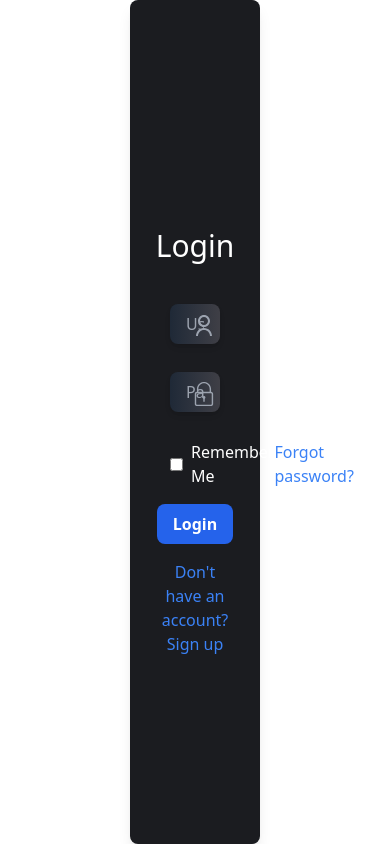
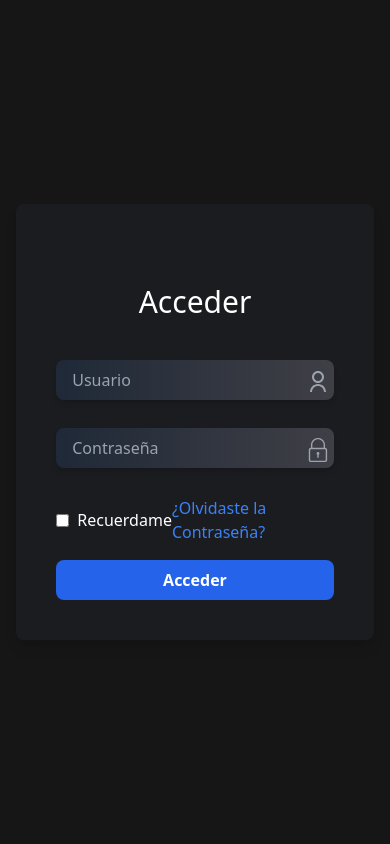
Before and after one commit to VedGarcia/admin-gastos-ingresos, a React (Vite) app: page / in a window 390 px wide. Built offline with nearby package versions, Linux system fonts and the light colour scheme.

Commit message:
Se Agrego Responsive
se aplico el responsive al login

```diff
--- a/package.json
+++ b/package.json
@@ -14,12 +14,9 @@
     "react": "^18.3.1",
     "react-dom": "^18.3.1",
     "react-icons": "^5.3.0",
+    "react-router-dom": "^6.27.0",
     "victory": "^37.2.0"
   },
-
-
-
-
   "devDependencies": {
     "@eslint/js": "^9.11.1",
     "@types/react": "^18.3.10",
--- a/src/Components/LoginForm/LoginForm.jsx
+++ b/src/Components/LoginForm/LoginForm.jsx
@@ -1,37 +1,44 @@
-
 import { RiUserLine } from "react-icons/ri";
 import { TfiLock } from "react-icons/tfi";
 
-
-
 function LoginForm() {
   return (
-    <form className="bg-[#1b1c20] container mx-auto  mt-auto w-2/6 text-white h-screen flex justify-center items-center flex-col p-10 rounded-lg shadow-lg flex-1">
-      <h1 className="text-3xl p-10">Login</h1>
+    <div className="flex items-center justify-center h-screen bg-[#171616]">
+      <form className="bg-[#1b1c20] w-11/12 sm:w-3/4 md:w-1/2 lg:w-1/3 text-white p-10 rounded-lg shadow-lg">
+        <h1 className="text-3xl p-10 text-center">Acceder</h1>
         <div className="relative mb-4 w-full">
-        <input className="bg-gradient-to-r  from-gray-800 to-zinc-700  text-white px-4 py-2 rounded-lg shadow-md mb-3 w-full transition duration-300 ease-in-out focus:outline-none focus:ring-2 focus:ring-blue-600" type="text" placeholder="Username" required  />
-        <RiUserLine className="absolute right-1  top-2.5 h-6 w-6 text-gray-400" />
+          <input
+            className="bg-gradient-to-r from-gray-800 to-zinc-700 text-white px-4 py-2 rounded-lg shadow-md mb-3 w-full transition duration-300 ease-in-out focus:outline-none focus:ring-2 focus:ring-blue-600"
+            type="text"
+            placeholder="Usuario"
+            required
+          />
+          <RiUserLine className="absolute right-1 top-2.5 h-6 w-6 text-gray-400" />
         </div>
         <div className="relative mb-4 w-full">
-        <input className="bg-gradient-to-r from-gray-800 to-zinc-700  text-white px-4 py-2 rounded-lg shadow-md mb-3 w-full transition duration-300 ease-in-out focus:outline-none focus:ring-2 focus:ring-blue-600" type="password" placeholder="Password" required />
-        <TfiLock className="absolute right-1 top-2.5 h-6 w-6 text-gray-400"/>
+          <input
+            className="bg-gradient-to-r from-gray-800 to-zinc-700 text-white px-4 py-2 rounded-lg shadow-md mb-3 w-full transition duration-300 ease-in-out focus:outline-none focus:ring-2 focus:ring-blue-600"
+            type="password"
+            placeholder="Contraseña"
+            required
+          />
+          <TfiLock className="absolute right-1 top-2.5 h-6 w-6 text-gray-400" />
         </div>
 
         <div className="flex justify-between items-center w-full mb-4">
           <label className="flex items-center">
-          <input type="checkbox" className="mr-2 cursor-pointer"/> Remember Me
+            <input type="checkbox" className="mr-2 cursor-pointer" />Recuerdame
           </label>
-        <a href="#" className="text-blue-500 hover:underline">Forgot password?</a>
+          <a href="#" className="text-blue-500 hover:underline">¿Olvidaste la Contraseña?</a>
         </div>
-
-      <button className="bg-blue-600 hover:bg-blue-700 text-white font-bold py-2 px-4 rounded-lg trasition duration-300 ease-in-out" type="submit">Login</button>
-
-      <div className="mt-4 text-center">
-        <p className="text-blue-500 hover:underline cursor-pointer">
-          Don't have an account? <a href="#">Sign up</a>
-        </p>
+        <button
+          className="bg-blue-600 hover:bg-blue-700 text-white font-bold py-2 px-4 rounded-lg w-full transition duration-300 ease-in-out"
+          type="submit"
+        >
+          Acceder
+        </button>
+      </form>
     </div>
-    </form>
   );
 }
 
```
Also changed, not shown: 1 other file (tests, documents, lock files or other folders). Lines whose indentation alone changed are shown as unchanged.
